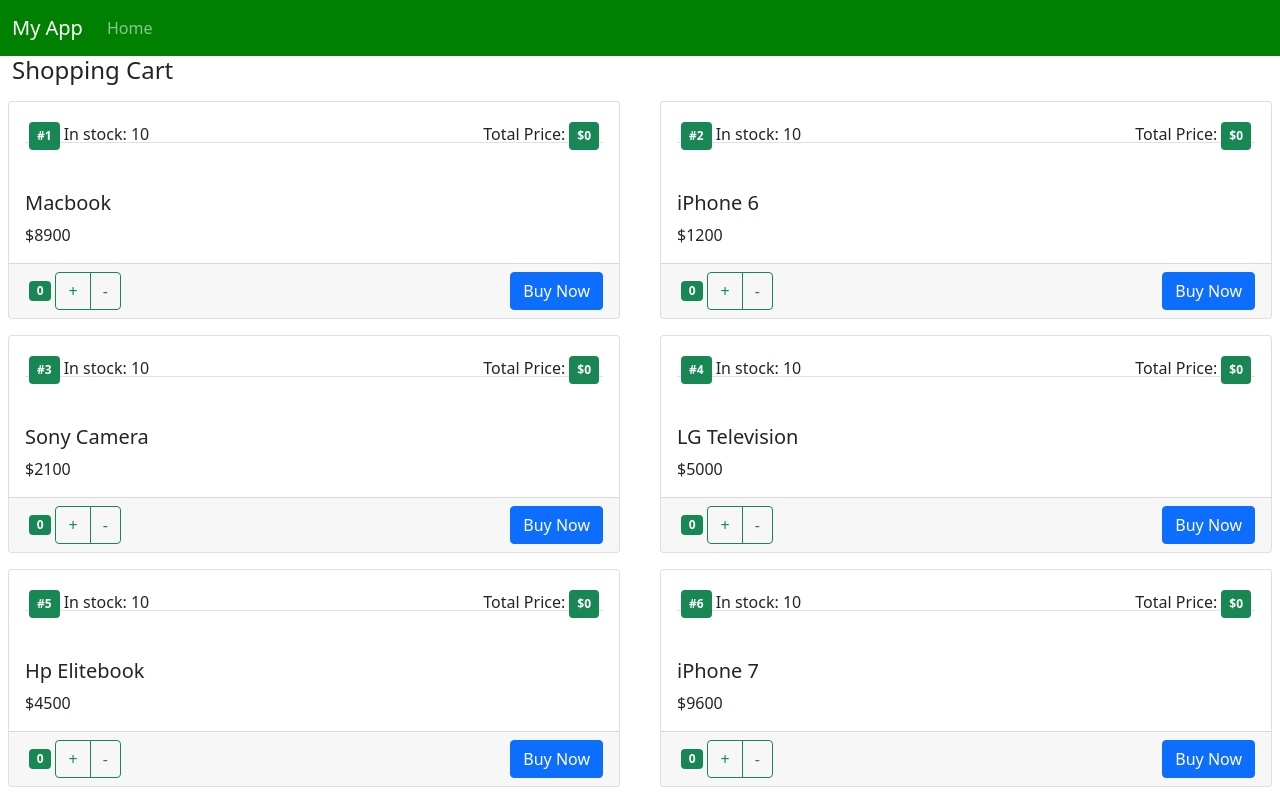
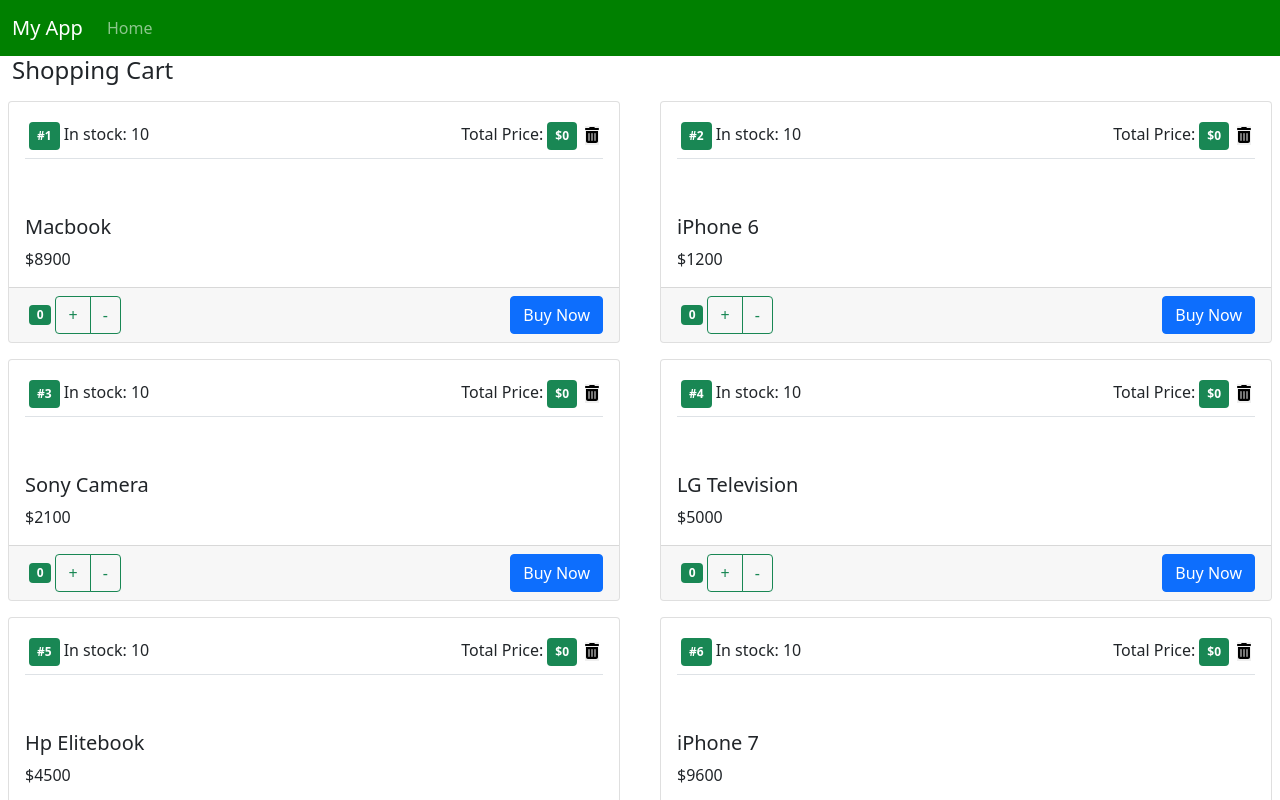
Before and after one commit to Habeebopeyemi/eCommerce, a React (Create React App) app in the folder ecommerce/: page / in a window 1280 px wide. Shown: the top 800 px of the page. Built offline with nearby package versions, Linux system fonts and the light colour scheme.

Commit message:
added fontawesome-react package for icons and implement delete handler method

```diff
--- a/ecommerce/package.json
+++ b/ecommerce/package.json
@@ -3,6 +3,10 @@
   "version": "0.1.0",
   "private": true,
   "dependencies": {
+    "@fortawesome/fontawesome-svg-core": "^1.3.0-beta3",
+    "@fortawesome/free-regular-svg-icons": "^6.0.0-beta3",
+    "@fortawesome/free-solid-svg-icons": "^6.0.0-beta3",
+    "@fortawesome/react-fontawesome": "^0.1.17",
     "@popperjs/core": "^2.11.2",
     "@testing-library/jest-dom": "^5.16.2",
     "@testing-library/react": "^12.1.2",
--- a/ecommerce/src/Product.jsx
+++ b/ecommerce/src/Product.jsx
@@ -1,4 +1,6 @@
 import React, { Component } from "react";
+import { FontAwesomeIcon } from "@fortawesome/react-fontawesome";
+import { faTrashCan } from "@fortawesome/free-solid-svg-icons";
 export default class Product extends Component {
   state = {
     Product: this.props.Product,
@@ -8,26 +10,33 @@
       <div className="col-sm-6 col-md-6 col-lg-6">
         <div className="card m-2">
           <div className="card-body">
-            <div>
-              <div className="float-start">
+            <div className="d-flex justify-content-between border-bottom">
+              <div>
                 <span className="badge bg-success p-2 m-1">
                   #{this.state.Product.id}
                 </span>
                 <span>In stock: {this.state.Product.stock}</span>
               </div>
-              <div className="float-end">
-                <h5 className="stocking_text">
+              <div className="d-flex justify-content-between">
+                <h5 className="stocking_text mb-0">
                   Total Price:
                   <span className="badge bg-success p-2 m-1">
                     ${this.state.Product.totalPrice}
                   </span>
                 </h5>
+                <h5 className="p-1">
+                  <button
+                    className="no-border"
+                    onClick={() => {
+                      this.props.onDelete(this.state.Product);
+                    }}>
+                    <FontAwesomeIcon icon={faTrashCan} />
+                  </button>
+                </h5>
               </div>
             </div>
 
-            <h5 className="pt-5 mt-4 border-top">
-              {this.state.Product.productName}
-            </h5>
+            <h5 className="pt-5 mt-2">{this.state.Product.productName}</h5>
             <div>${this.state.Product.price}</div>
           </div>
           <div className="card-footer">
--- a/ecommerce/src/ShoppingCart.jsx
+++ b/ecommerce/src/ShoppingCart.jsx
@@ -127,8 +127,24 @@
   };
   // execute when you increase or decrease your unit of purchase
   getTotalPrice = (quantity, price) => {
-    // console.log(quantity, price);
     return quantity * price;
+  };
+  // execute when the delete icon is clicked
+  deleteHandler = product => {
+    //   cloning the products contained in the state
+    let newProductList = [...this.state.products];
+    //   getting the selected product index
+    let deleteInddex = newProductList.indexOf(product);
+      //   confirming delete a
+       ction
+    if (window.confirm("Did you really wish delete this product?")) {
+      //   deleting the selected product
+      newProductList.splice(deleteInddex, 1);
+      // Updating the state
+      this.setState({
+        products: newProductList,
+      });
+    }
   };
   render() {
     return (
@@ -141,7 +157,8 @@
                 key={product.id}
                 Product={product}
                 onIncrement={this.incrementHandler}
-                onDecrement={this.decrementHandler}>
+                onDecrement={this.decrementHandler}
+                onDelete={this.deleteHandler}>
                 <button className="btn btn-primary">Buy Now</button>
               </Product>
             );
--- a/ecommerce/src/index.css
+++ b/ecommerce/src/index.css
@@ -14,3 +14,7 @@
   font-size: 1rem !important;
   font-weight: 400;
 }
+.no-border{
+  border: 0;
+  font-size: 1rem;
+}
--- a/ecommerce/src/index.js
+++ b/ecommerce/src/index.js
@@ -6,6 +6,7 @@
 import "bootstrap/dist/css/bootstrap.css";
 import "./index.css";
 import reportWebVitals from "./reportWebVitals";
+import { FontAwesomeIcon } from "@fortawesome/react-fontawesome";
 
 import App from "./App";
 
```
Also changed, not shown: 1 other file (tests, documents, lock files or other folders).
